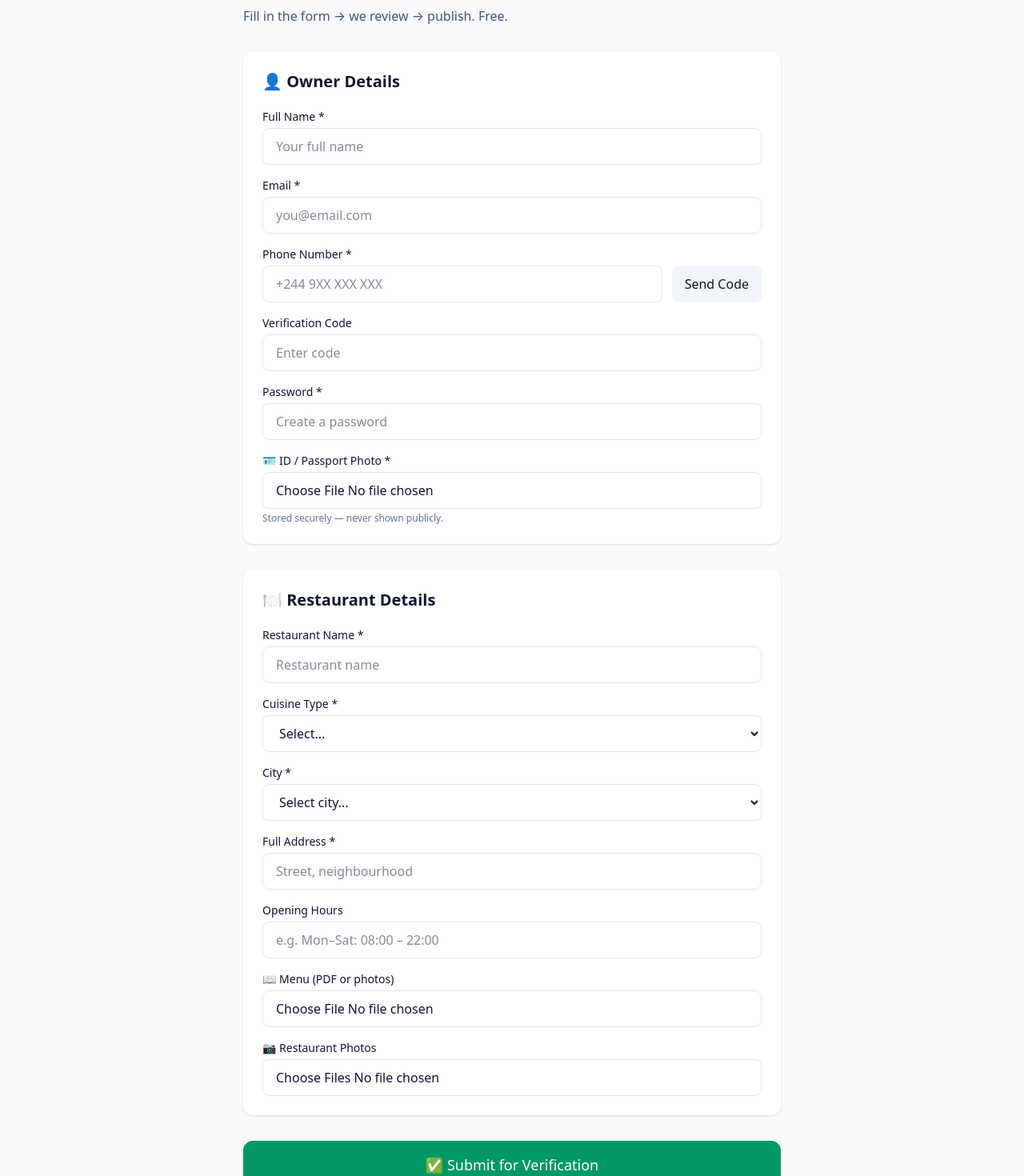
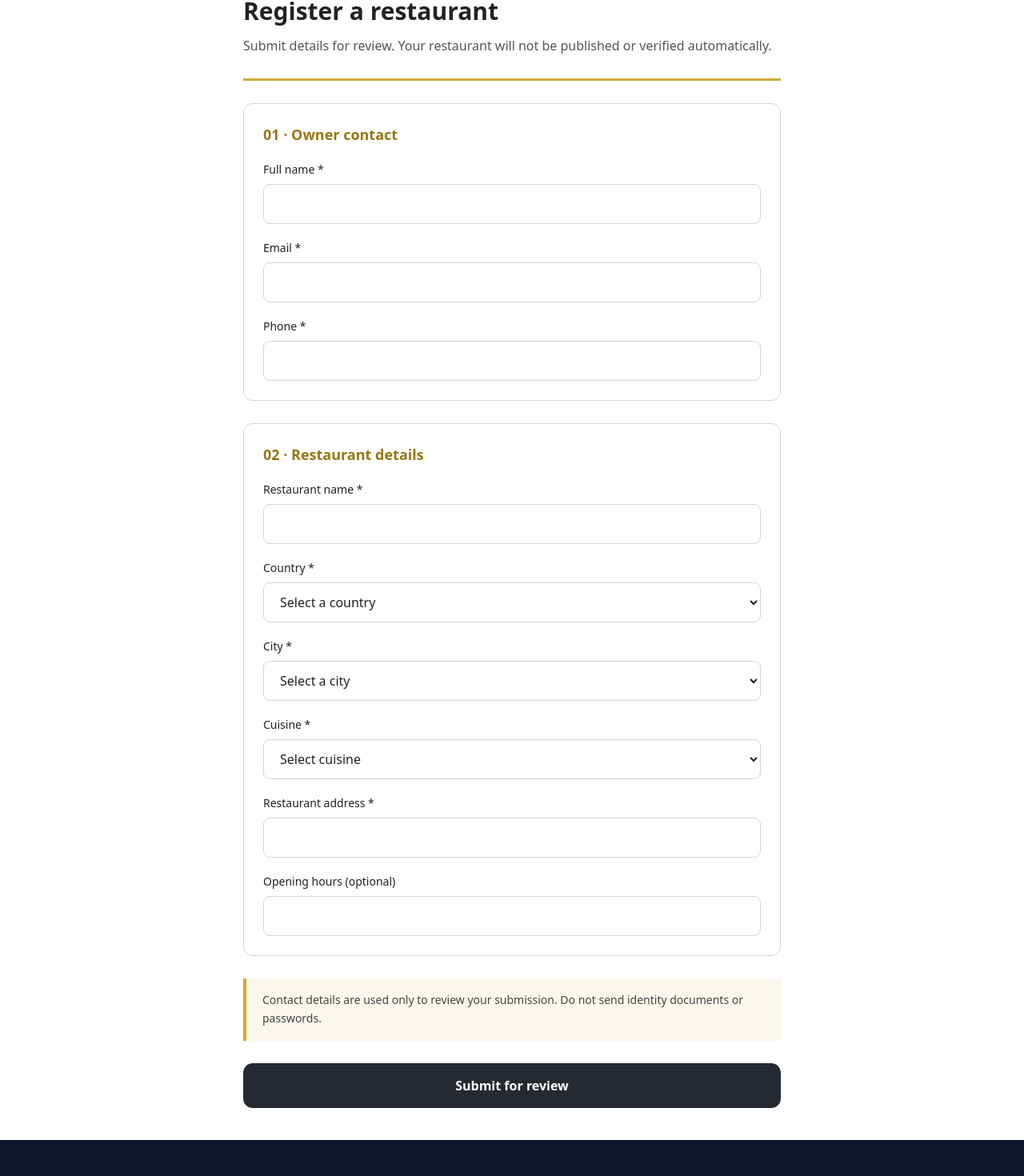
Before and after one commit to oswaldodeal/angolalab-restaurants, a Next.js app: page /en/restaurants/submit in a window 1280 px wide. Shown: the part 186-1656 px from the top of the page at 80% size. Built offline with nearby package versions, Linux system fonts and the light colour scheme.

Commit message:
feat: replace demo success screens with database-backed submission form

```diff
--- a/app/en/restaurants/submit/page.tsx
+++ b/app/en/restaurants/submit/page.tsx
@@ -1,198 +1,5 @@
-'use client';
-import { useState } from 'react';
-import Link from 'next/link';
-import { translations } from '@/lib/translations';
-import { CUISINES, CITIES } from '@/lib/store';
-
-const t = translations.en;
+import RestaurantRegistration from '@/components/RestaurantRegistration';
 
 export default function SubmitRestaurantPage() {
-  const [submitted, setSubmitted] = useState(false);
-
-  if (submitted) {
-    return (
-      <main className="min-h-screen bg-slate-50 text-slate-900 flex items-center justify-center px-6">
-        <div className="max-w-md w-full text-center bg-white p-8 rounded-2xl shadow-sm">
-          <div className="text-5xl mb-4">✅</div>
-          <h2 className="text-2xl font-bold mb-3">Submitted!</h2>
-          <p className="text-slate-600 mb-6">{t.submit.successMessage}</p>
-          <Link
-            href="/en/restaurants"
-            className="inline-block bg-emerald-600 text-white px-6 py-3 rounded-lg hover:bg-emerald-700"
-          >
-            {t.home.browseRestaurants}
-          </Link>
-        </div>
-      </main>
-    );
-  }
-
-  return (
-    <main className="min-h-screen bg-slate-50 text-slate-900 py-10 px-6">
-      <div className="max-w-2xl mx-auto">
-        <Link href="/en/restaurants" className="text-emerald-600 mb-6 inline-block">
-          ← {t.common.backHome}
-        </Link>
-
-        <h1 className="text-3xl font-bold mb-2">{t.submit.title}</h1>
-        <p className="text-slate-600 mb-8">{t.submit.subtitle}</p>
-
-        <form
-          onSubmit={(e) => {
-            e.preventDefault();
-            setSubmitted(true);
-          }}
-          className="space-y-8"
-        >
-          <section className="bg-white p-6 rounded-xl shadow-sm">
-            <h2 className="text-xl font-semibold mb-5">👤 {t.submit.ownerSection}</h2>
-            <div className="space-y-4">
-              <div>
-                <label className="block text-sm font-medium mb-1">{t.submit.fullName} *</label>
-                <input
-                  type="text"
-                  required
-                  className="w-full px-4 py-2.5 border border-slate-200 rounded-lg focus:outline-none focus:ring-2 focus:ring-emerald-500"
-                  placeholder="Your full name"
-                />
-              </div>
-              <div>
-                <label className="block text-sm font-medium mb-1">{t.submit.email} *</label>
-                <input
-                  type="email"
-                  required
-                  className="w-full px-4 py-2.5 border border-slate-200 rounded-lg focus:outline-none focus:ring-2 focus:ring-emerald-500"
-                  placeholder="you@email.com"
-                />
-              </div>
-              <div>
-                <label className="block text-sm font-medium mb-1">{t.submit.phone} *</label>
-                <div className="flex gap-3">
-                  <input
-                    type="tel"
-                    required
-                    className="flex-1 px-4 py-2.5 border border-slate-200 rounded-lg focus:outline-none focus:ring-2 focus:ring-emerald-500"
-                    placeholder="+244 9XX XXX XXX"
-                  />
-                  <button
-                    type="button"
-                    className="bg-slate-100 px-4 py-2.5 rounded-lg hover:bg-slate-200 whitespace-nowrap"
-                  >
-                    {t.submit.sendCode}
-                  </button>
-                </div>
-              </div>
-              <div>
-                <label className="block text-sm font-medium mb-1">Verification Code</label>
-                <input
-                  type="text"
-                  className="w-full px-4 py-2.5 border border-slate-200 rounded-lg focus:outline-none focus:ring-2 focus:ring-emerald-500"
-                  placeholder="Enter code"
-                />
-              </div>
-              <div>
-                <label className="block text-sm font-medium mb-1">{t.submit.password} *</label>
-                <input
-                  type="password"
-                  required
-                  className="w-full px-4 py-2.5 border border-slate-200 rounded-lg focus:outline-none focus:ring-2 focus:ring-emerald-500"
-                  placeholder="Create a password"
-                />
-              </div>
-              <div>
-                <label className="block text-sm font-medium mb-1">🪪 {t.submit.idPhoto} *</label>
-                <input
-                  type="file"
-                  accept="image/*,.pdf"
-                  required
-                  className="w-full px-4 py-2.5 border border-slate-200 rounded-lg"
-                />
-                <p className="text-xs text-slate-500 mt-1">{t.submit.idNote}</p>
-              </div>
-            </div>
-          </section>
-
-          <section className="bg-white p-6 rounded-xl shadow-sm">
-            <h2 className="text-xl font-semibold mb-5">🍽️ {t.submit.restaurantSection}</h2>
-            <div className="space-y-4">
-              <div>
-                <label className="block text-sm font-medium mb-1">{t.submit.name} *</label>
-                <input
-                  type="text"
-                  required
-                  className="w-full px-4 py-2.5 border border-slate-200 rounded-lg focus:outline-none focus:ring-2 focus:ring-emerald-500"
-                  placeholder="Restaurant name"
-                />
-              </div>
-              <div>
-                <label className="block text-sm font-medium mb-1">{t.submit.cuisineType} *</label>
-                <select
-                  required
-                  className="w-full px-4 py-2.5 border border-slate-200 rounded-lg focus:outline-none focus:ring-2 focus:ring-emerald-500"
-                >
-                  <option value="">{t.submit.selectCuisine}</option>
-                  {CUISINES.map(c => (
-                    <option key={c.id} value={c.id}>{c.en}</option>
-                  ))}
-                </select>
-              </div>
-              <div>
-                <label className="block text-sm font-medium mb-1">City *</label>
-                <select
-                  required
-                  className="w-full px-4 py-2.5 border border-slate-200 rounded-lg focus:outline-none focus:ring-2 focus:ring-emerald-500"
-                >
-                  <option value="">{t.submit.selectCity}</option>
-                  {CITIES.map(c => (
-                    <option key={c.id} value={c.id}>{c.en}</option>
-                  ))}
-                </select>
-              </div>
-              <div>
-                <label className="block text-sm font-medium mb-1">{t.submit.fullAddress} *</label>
-                <input
-                  type="text"
-                  required
-                  className="w-full px-4 py-2.5 border border-slate-200 rounded-lg focus:outline-none focus:ring-2 focus:ring-emerald-500"
-                  placeholder="Street, neighbourhood"
-                />
-              </div>
-              <div>
-                <label className="block text-sm font-medium mb-1">{t.submit.openingHours}</label>
-                <input
-                  type="text"
-                  className="w-full px-4 py-2.5 border border-slate-200 rounded-lg focus:outline-none focus:ring-2 focus:ring-emerald-500"
-                  placeholder="e.g. Mon–Sat: 08:00 – 22:00"
-                />
-              </div>
-              <div>
-                <label className="block text-sm font-medium mb-1">📖 {t.submit.menuUpload}</label>
-                <input
-                  type="file"
-                  accept="image/*,.pdf"
-                  className="w-full px-4 py-2.5 border border-slate-200 rounded-lg"
-                />
-              </div>
-              <div>
-                <label className="block text-sm font-medium mb-1">📷 {t.submit.restaurantPhotos}</label>
-                <input
-                  type="file"
-                  accept="image/*"
-                  multiple
-                  className="w-full px-4 py-2.5 border border-slate-200 rounded-lg"
-                />
-              </div>
-            </div>
-          </section>
-
-          <button
-            type="submit"
-            className="w-full bg-emerald-600 text-white py-4 rounded-xl text-lg font-medium hover:bg-emerald-700 transition-colors"
-          >
-            ✅ {t.submit.submitButton}
-          </button>
-        </form>
-      </div>
-    </main>
-  );
+  return <RestaurantRegistration language="en" />;
 }
```
